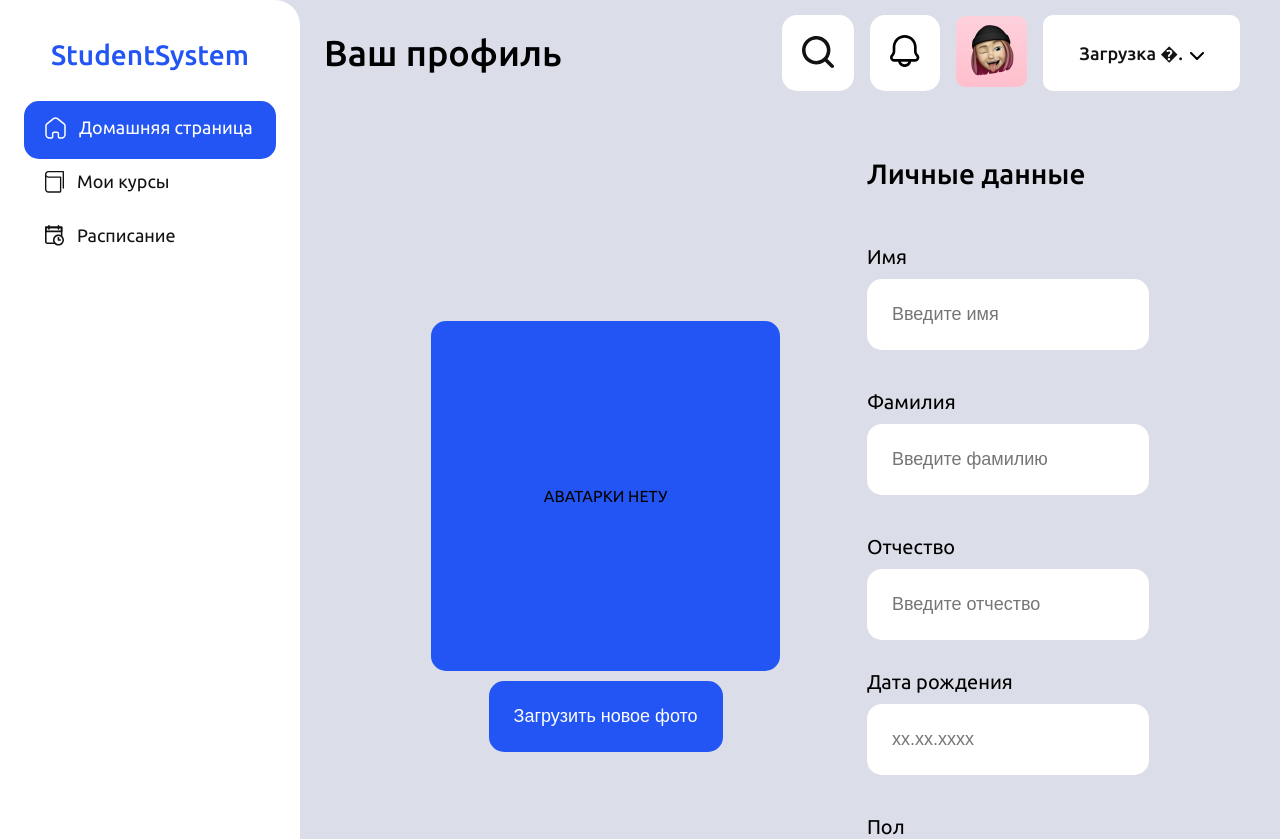
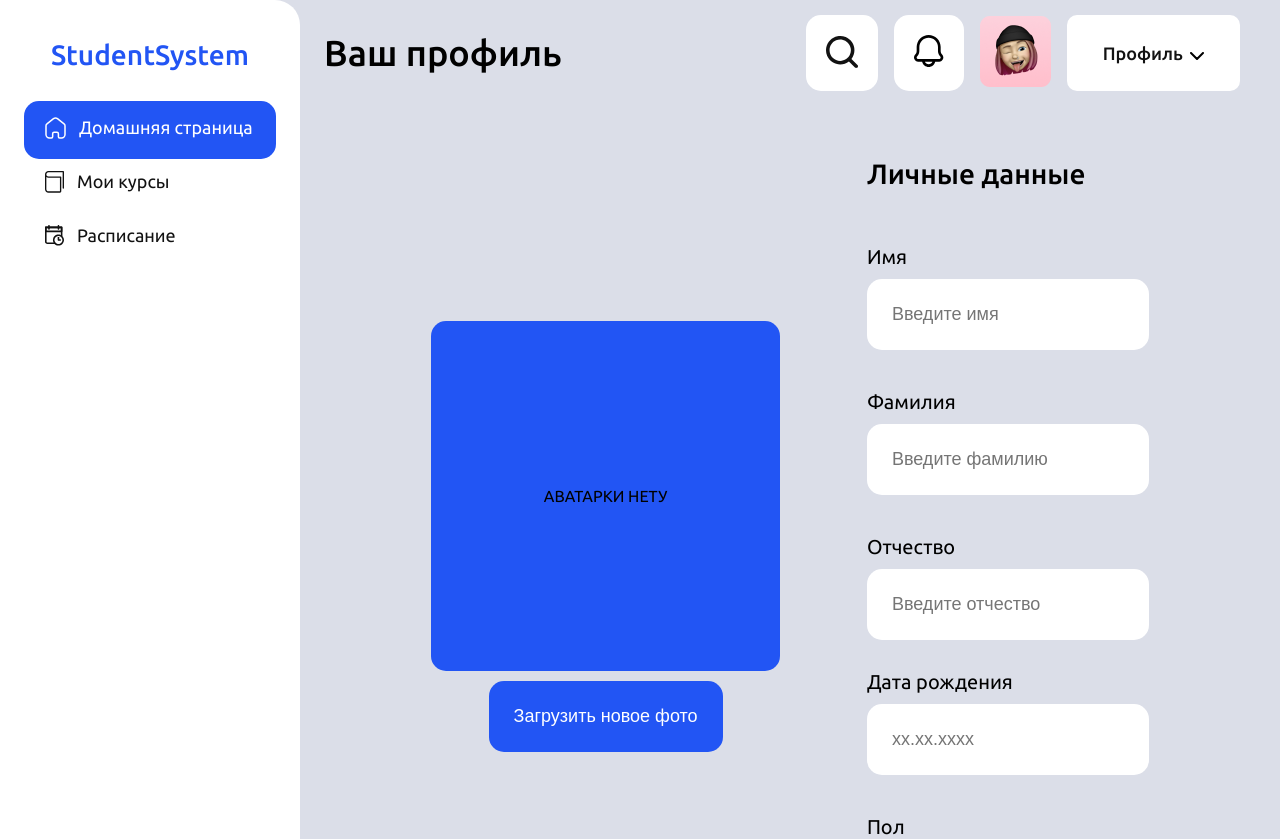
Before and after one commit to Student-developments-Inc/stusy, a Vue app in the folder stusy-ui/: page /profile in a window 1280 px wide. Built offline with nearby package versions, Linux system fonts and the light colour scheme; no server answers.

Commit message:
fix: В верхнем меню при отсутсвия данных отображается надпись "Профиль"

```diff
--- a/stusy-ui/src/components/TopMenu.vue
+++ b/stusy-ui/src/components/TopMenu.vue
@@ -27,7 +27,7 @@
       </li>
       <li v-on:click="menuAction">
         <a>
-          <span>{{ `${userData.first_name} ${userData.last_name[0]}.` }}</span>
+          <span>{{ userData.first_name && userData.last_name ? `${userData.first_name} ${userData.last_name[0]}.` : "Профиль" }}</span>
           <div class="avatar-arrow" v-bind:style="[menu?{'transform':'rotate(90deg)'}:{}]">
             <img src="@/assets/arrow.svg"/>
           </div>
@@ -52,8 +52,8 @@ export default {
     return {
       menu: false,
       userData: {
-        first_name: "Загрузка",
-        last_name: "😉"
+        first_name: "",
+        last_name: ""
       }
     };
   },
```
